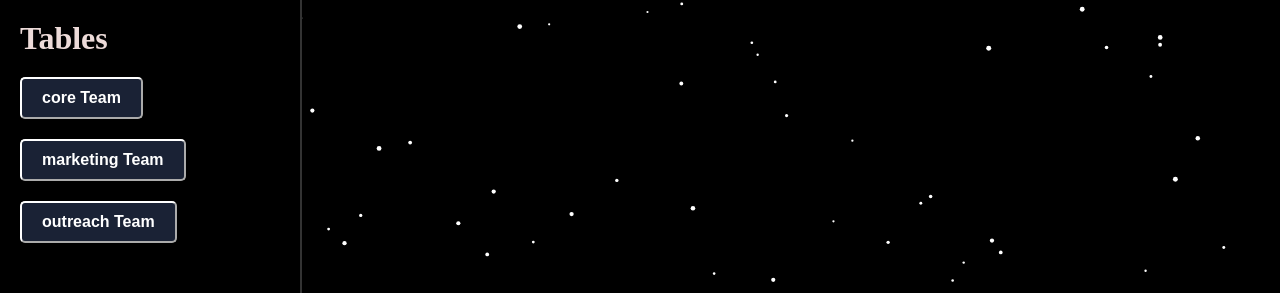
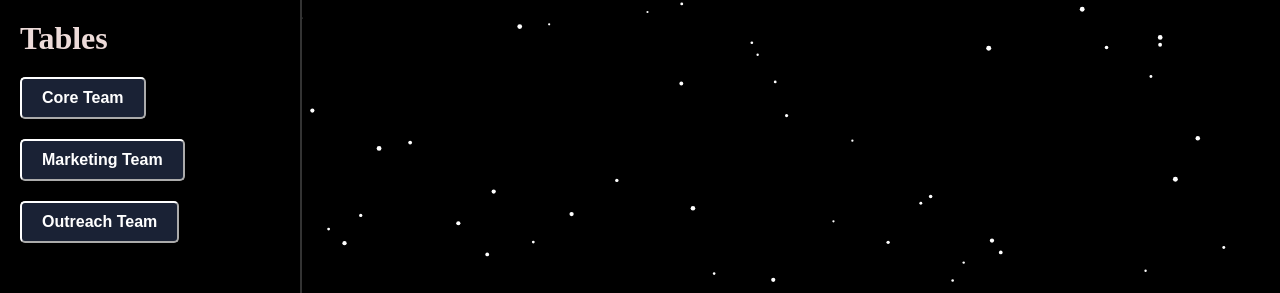
Before and after one commit to tanveeiii/Event-Management-System, a React (Vite) app in the folder event-frontend/: page /dashboard in a window 1280 px wide. Shown: the part 200-493 px from the top of the page. Built offline with nearby package versions, Linux system fonts and the light colour scheme.

Commit message:
tiny changes

```diff
--- a/event-frontend/src/components/Speaker.jsx
+++ b/event-frontend/src/components/Speaker.jsx
@@ -17,8 +17,8 @@ const styles = {
     padding: '20px',
     borderRadius: '15px',
     textAlign: 'center',
-    backgroundColor: '#f76c6c',
-    boxShadow: "0px 0px 25px #f76c6c ",
+    backgroundColor: 'white',
+    boxShadow: "0px 0px 25px white ",
   },
   image: {
     width: '200px',
--- a/event-frontend/src/pages/Dashboard.jsx
+++ b/event-frontend/src/pages/Dashboard.jsx
@@ -6,9 +6,9 @@ import '../static/Dashboard.css'; // Custom styles for TeamLogin page
 const Dashboard = () => {
 
     const teamDictionary = {
-        "core Team": false,
-        "marketing Team": false,
-        "outreach Team": false
+        "Core Team": false,
+        "Marketing Team": false,
+        "Outreach Team": false
     }
 
     const [showComponents, setShowComponents] = useState(
--- a/event-frontend/src/pages/Speakers.jsx
+++ b/event-frontend/src/pages/Speakers.jsx
@@ -14,7 +14,7 @@ const Speakers = () => {
   //                   {id:"8" , image:"https://swiperjs.com/demos/images/nature-2.jpg" , title:"Gamer" , description:"gersagh"} ,
   //                   {id:"9" , image:"https://swiperjs.com/demos/images/nature-3.jpg" , title:"Youtube Watcher" , description:"bdhjsbgfsvz"},
   // ];
-   const [speakers , setspeakers] = useState([]);
+  const [speakers , setspeakers] = useState([]);
 
   useEffect( () => {
     const fetchspeakers = async () => {
```
